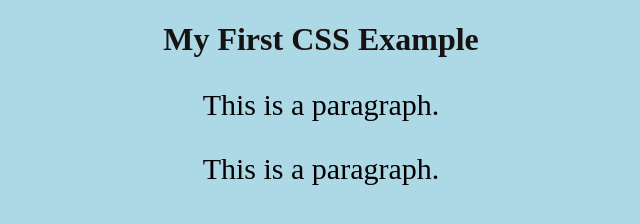
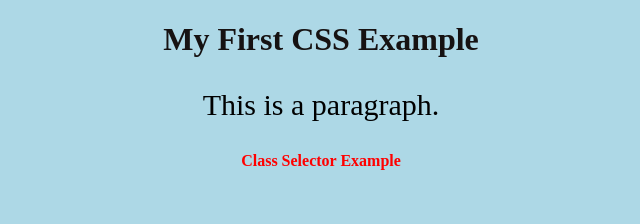
Before and after one commit to SaketVats95/_CSSPractice, a plain HTML site: page panelPractice/index.html in a window 1280 px wide. Shown: the whole page, without its empty margins (319-959 px from the left). Drawn offline with Linux system fonts and the light colour scheme.

Commit message:
Class Selector Change

```diff
--- a/panelPractice/index.html
+++ b/panelPractice/index.html
@@ -23,13 +23,18 @@ p {
   text-align: center;
 
 }
+.myclass{
+  text-align: center;
+  font-weight: bold;
+  color : red;
+}
 </style>
 </head>
 <body>
 
 <h1>My First CSS Example</h1>
 <p>This is a paragraph.</p>
-<p>This is a paragraph.</p>
+<div class="myclass">Class Selector Example</div>
 
 </body>
 </html>
```
Also changed, not shown: 1 other file.
